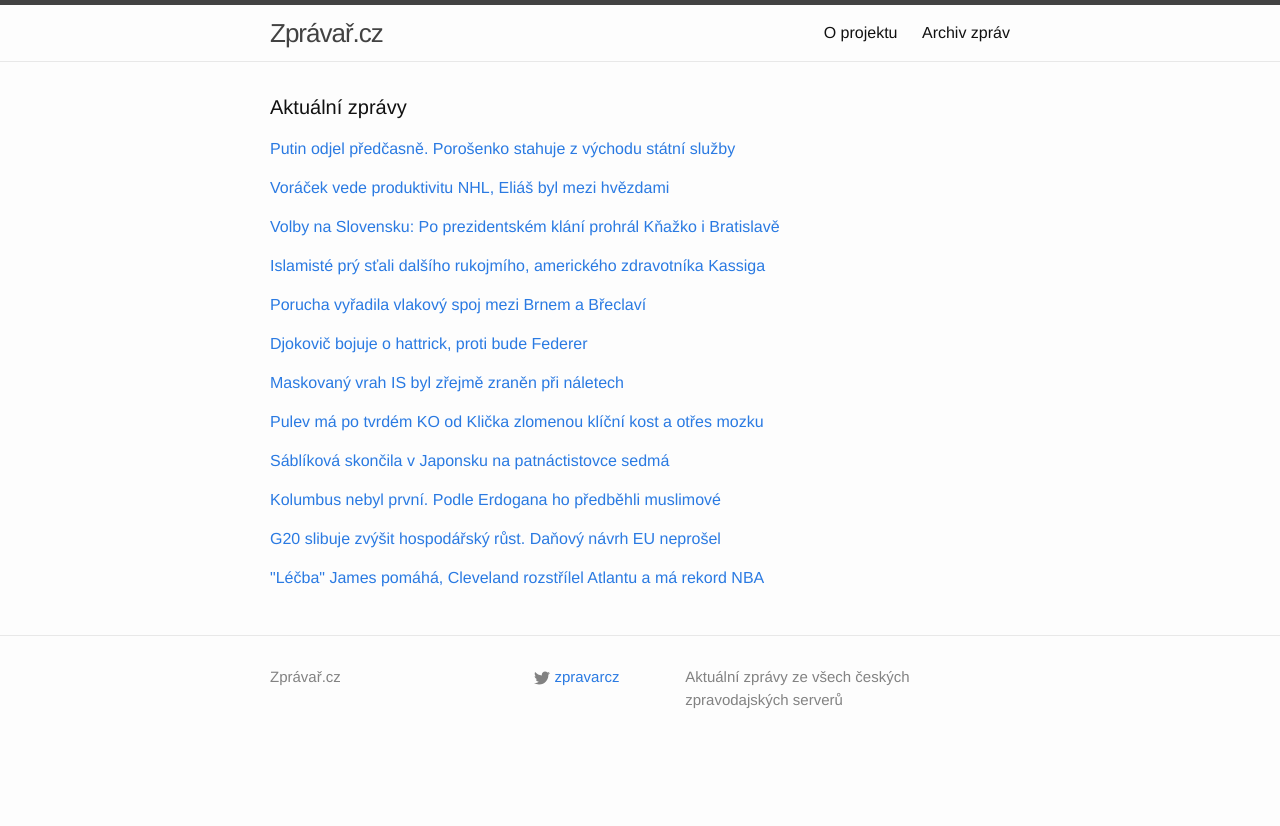
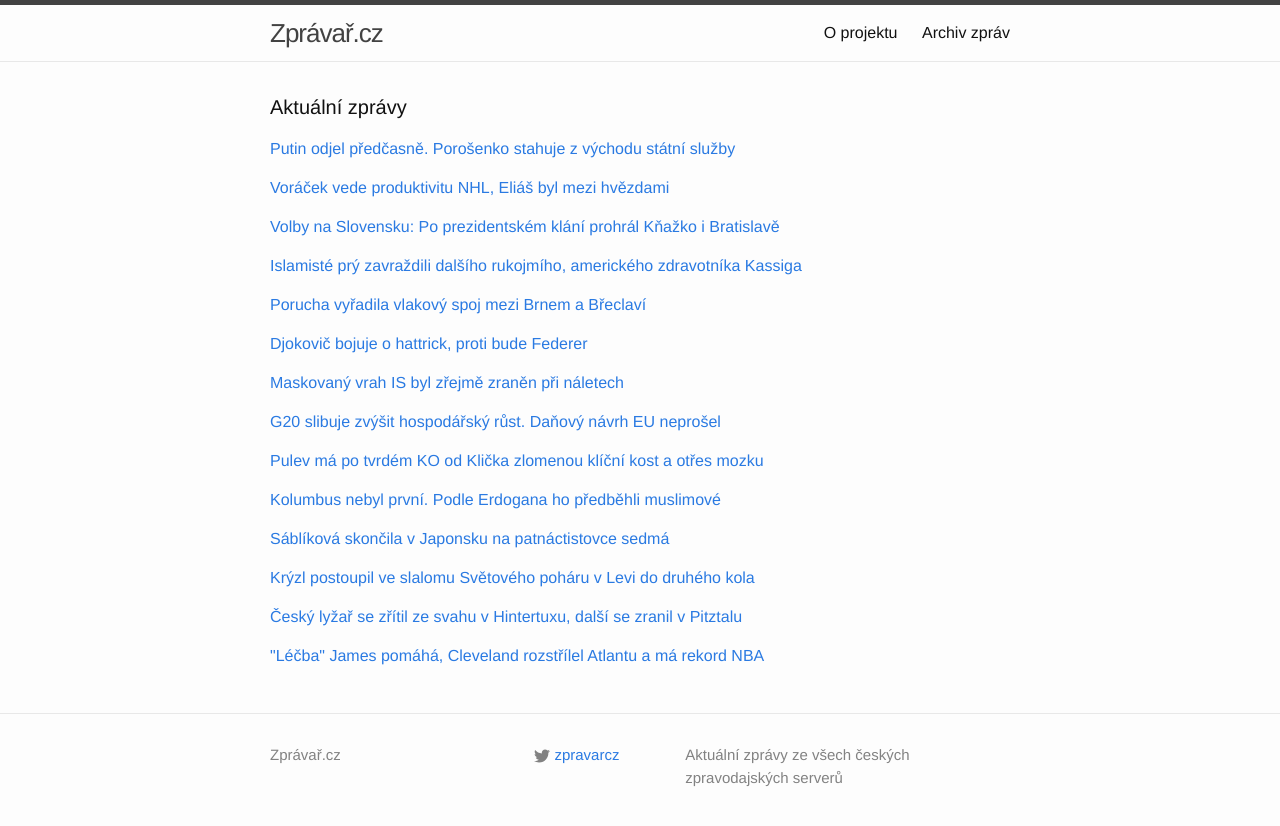
Before and after one commit to adliska/zpravar, a Jekyll site: the page built from index.html, in a window 1280 px wide. Shown: the top 826 px of the page. Built offline with Jekyll 4.4.1, drawn with Linux system fonts in a browser that asks for light colours; some of the changed lines change nothing that is shown.

Commit message:
zpravar news update

```diff
--- a/index.html
+++ b/index.html
@@ -49,9 +49,10 @@ layout: default
 <li><a href=http://www.ceskenoviny.cz/zpravy/zpravy/ve-volbach-v-bratislave-neuspel-primator-ftacnik-ani-knazko/1147853>Ve volbách v Bratislavě neuspěl primátor Ftáčnik ani Kňažko - www.ceskenoviny.cz</a></li>
 <li><a href=http://zpravy.idnes.cz/volby-v-bratislave-0ag-/zahranicni.aspx?c=A141116_070310_zahranicni_cen>Kňažko neuspěl po prezidentských volbách ani v boji o Bratislavu - zpravy.idnes.cz</a></li>
 </ul>
-</div><p><a href="javascript:;" onclick="toggle_visibility('zpravy3')">Islamisté prý sťali dalšího rukojmího, amerického zdravotníka Kassiga</a></p>
+</div><p><a href="javascript:;" onclick="toggle_visibility('zpravy3')">Islamisté prý zavraždili dalšího rukojmího, amerického zdravotníka Kassiga</a></p>
 <div id="zpravy3" style="display:none">
 <ul>
+<li><a href=http://zpravy.e15.cz/zahranicni/udalosti/islamiste-pry-zavrazdili-dalsiho-rukojmiho-americkeho-zdravotnika-kassiga-1137507>Islamisté prý zavraždili dalšího rukojmího, amerického zdravotníka Kassiga - zpravy.e15.cz</a></li>
 <li><a href=http://zpravy.e15.cz/zahranicni/udalosti/islamiste-pry-stali-dalsiho-rukojmiho-americkeho-zdravotnika-kassiga-1137507>Islamisté prý sťali dalšího rukojmího, amerického zdravotníka Kassiga - zpravy.e15.cz</a></li>
 <li><a href=http://www.tyden.cz/rubriky/zahranici/asie-a-oceanie/islamiste-popravili-dalsi-rukojmi-prosby-rodicu-nepomohly_324431.html>Islamisté popravili další rukojmí. Prosby rodičů nepomohly - www.tyden.cz</a></li>
 <li><a href=http://echo24.cz/a/ikyn6>Islámský stát zavraždil dalšího rukojmího, Američana Kassiga - echo24.cz</a></li>
@@ -89,21 +90,21 @@ layout: default
 <li><a href=http://www.novinky.cz/zahranicni/blizky-a-stredni-vychod/353641-pri-naletu-na-pozice-islamskeho-statu-byl-zranen-i-vrah-zapadnich-rukojmich.html>Při náletu na pozice Islámského státu byl zraněn i vrah západních rukojmích - www.novinky.cz</a></li>
 <li><a href=http://www.ceskenoviny.cz/zpravy/zpravy/vrah-zapadnich-rukojmich-islamskeho-statu-byl-pry-zranen/1147849>Vrah západních rukojmích Islámského státu byl prý zraněn - www.ceskenoviny.cz</a></li>
 </ul>
-</div><p><a href="javascript:;" onclick="toggle_visibility('zpravy7')">Pulev má po tvrdém KO od Klička zlomenou klíční kost a otřes mozku</a></p>
+</div><p><a href="javascript:;" onclick="toggle_visibility('zpravy7')">G20 slibuje zvýšit hospodářský růst. Daňový návrh EU neprošel</a></p>
 <div id="zpravy7" style="display:none">
+<ul>
+<li><a href=http://zpravy.e15.cz/zahranicni/ekonomika/g20-slibuje-zvysit-hospodarsky-rust-danovy-navrh-eu-neprosel-1137505>G20 slibuje zvýšit hospodářský růst. Daňový návrh EU neprošel - zpravy.e15.cz</a></li>
+<li><a href=http://www.denik.cz/ekonomika/g20-si-stanovila-cil-rust-ekonomik-o-2-1-procenta-v-pristich-peti-letech-2014111.html>G20 si stanovila cíl: růst ekonomik o 2,1 procenta v příštích pěti letech - www.denik.cz</a></li>
+<li><a href=http://www.financninoviny.cz/zpravodajstvi/zpravy/g20-chce-dosahnout-rustu-svych-ekonomik-o-2-1-procenta/1147866>G20 chce dosáhnout růstu svých ekonomik o 2,1 procenta - www.financninoviny.cz</a></li>
+<li><a href=http://byznys.ihned.cz/zpravodajstvi-svet/c1-63128560-g20-podpori-rust-ekonomik-posilit-maji-o-2-1-procenta-do-peti-let>G20 podpoří růst ekonomik, posílit mají o 2,1 procenta do pěti let - byznys.ihned.cz</a></li>
+</ul>
+</div><p><a href="javascript:;" onclick="toggle_visibility('zpravy8')">Pulev má po tvrdém KO od Klička zlomenou klíční kost a otřes mozku</a></p>
+<div id="zpravy8" style="display:none">
 <ul>
 <li><a href=http://www.denik.cz/ostatni_sport/pulev-ma-po-tvrdem-ko-od-klicka-zlomenou-klicni-kost-a-otres-mozku-20141116.html>Pulev má po tvrdém KO od Klička zlomenou klíční kost a otřes mozku - www.denik.cz</a></li>
 <li><a href=http://sport.idnes.cz/box-klicko-kubrev-0zv-/sporty.aspx?c=A141116_112431_sporty_rou>Boxer Pulev má po KO od Klička zlomenou lícní kost a otřes mozku - sport.idnes.cz</a></li>
 <li><a href=http://www.sportovninoviny.cz/zpravy/pulev-ma-po-ko-od-klicka-zlomenou-licni-kost-a-otres-mozku/1147901>Pulev má po KO od Klička zlomenou lícní kost a otřes mozku - www.sportovninoviny.cz</a></li>
 <li><a href=http://www.rozhlas.cz/_zprava/klicko-knokautoval-puleva-a-posedmnacte-obhajil-mistrovsky-pas--1421175>Kličko knokautoval Puleva a posedmnácté obhájil mistrovský pás - www.rozhlas.cz</a></li>
-</ul>
-</div><p><a href="javascript:;" onclick="toggle_visibility('zpravy8')">Sáblíková skončila v Japonsku na patnáctistovce sedmá</a></p>
-<div id="zpravy8" style="display:none">
-<ul>
-<li><a href=http://www.sportovninoviny.cz/zpravy/sablikova-skoncila-v-japonsku-na-patnactistovce-sedma/1147868>Sáblíková skončila v Japonsku na patnáctistovce sedmá - www.sportovninoviny.cz</a></li>
-<li><a href=http://www.denik.cz/zimni_sporty/sablikova-byla-na-1500-m-sedma-erbanove-na-petistovce-unikla-desitka-20141116.html>Sáblíková byla na 1500 m sedmá, Erbanové na pětistovce unikla desítka - www.denik.cz</a></li>
-<li><a href=http://sport.aktualne.cz/sablikova-skoncila-na-v-japonsku-na-patnactistovce-sedma/r~3df047766d6611e4845a002590604f2e/>Sáblíková skončila na v Japonsku na patnáctistovce sedmá - sport.aktualne.cz</a></li>
-<li><a href=http://www.sportovninoviny.cz/zpravy/sablikova-skoncila-na-sp-v-japonsku-na-patnactistovce-sedma/1147868>Sáblíková skončila na SP v Japonsku na patnáctistovce sedmá - www.sportovninoviny.cz</a></li>
 </ul>
 </div><p><a href="javascript:;" onclick="toggle_visibility('zpravy9')">Kolumbus nebyl první. Podle Erdogana ho předběhli muslimové</a></p>
 <div id="zpravy9" style="display:none">
@@ -113,16 +114,30 @@ layout: default
 <li><a href=http://zpravy.e15.cz/zahranicni/udalosti/muslimove-byli-v-americe-pred-kolumbem-tvrdi-turecky-prezident-1137495>Muslimové byli v Americe před Kolumbem, tvrdí turecký prezident - zpravy.e15.cz</a></li>
 <li><a href=http://zpravy.idnes.cz/erdogan-tvrdi-ze-ameriku-objevili-muslimove-fmr-/zahranicni.aspx?c=A141116_075257_zahranicni_cen>Muslimové objevili Ameriku, říká turecký prezident s odvoláním na Kolumba - zpravy.idnes.cz</a></li>
 </ul>
-</div><p><a href="javascript:;" onclick="toggle_visibility('zpravy10')">G20 slibuje zvýšit hospodářský růst. Daňový návrh EU neprošel</a></p>
+</div><p><a href="javascript:;" onclick="toggle_visibility('zpravy10')">Sáblíková skončila v Japonsku na patnáctistovce sedmá</a></p>
 <div id="zpravy10" style="display:none">
 <ul>
-<li><a href=http://zpravy.e15.cz/zahranicni/ekonomika/g20-slibuje-zvysit-hospodarsky-rust-danovy-navrh-eu-neprosel-1137505>G20 slibuje zvýšit hospodářský růst. Daňový návrh EU neprošel - zpravy.e15.cz</a></li>
-<li><a href=http://www.denik.cz/ekonomika/g20-si-stanovila-cil-rust-ekonomik-o-2-1-procenta-v-pristich-peti-letech-2014111.html>G20 si stanovila cíl: růst ekonomik o 2,1 procenta v příštích pěti letech - www.denik.cz</a></li>
-<li><a href=http://www.financninoviny.cz/zpravodajstvi/zpravy/g20-chce-dosahnout-rustu-svych-ekonomik-o-2-1-procenta/1147866>G20 chce dosáhnout růstu svých ekonomik o 2,1 procenta - www.financninoviny.cz</a></li>
-<li><a href=http://byznys.ihned.cz/zpravodajstvi-svet/c1-63128560-g20-podpori-rust-ekonomik-posilit-maji-o-2-1-procenta-do-peti-let>G20 podpoří růst ekonomik, posílit mají o 2,1 procenta do pěti let - byznys.ihned.cz</a></li>
+<li><a href=http://www.sportovninoviny.cz/zpravy/sablikova-skoncila-v-japonsku-na-patnactistovce-sedma/1147868>Sáblíková skončila v Japonsku na patnáctistovce sedmá - www.sportovninoviny.cz</a></li>
+<li><a href=http://www.denik.cz/zimni_sporty/sablikova-byla-na-1500-m-sedma-erbanove-na-petistovce-unikla-desitka-20141116.html>Sáblíková byla na 1500 m sedmá, Erbanové na pětistovce unikla desítka - www.denik.cz</a></li>
+<li><a href=http://sport.aktualne.cz/sablikova-skoncila-na-v-japonsku-na-patnactistovce-sedma/r~3df047766d6611e4845a002590604f2e/>Sáblíková skončila na v Japonsku na patnáctistovce sedmá - sport.aktualne.cz</a></li>
+<li><a href=http://www.sportovninoviny.cz/zpravy/sablikova-skoncila-na-sp-v-japonsku-na-patnactistovce-sedma/1147868>Sáblíková skončila na SP v Japonsku na patnáctistovce sedmá - www.sportovninoviny.cz</a></li>
 </ul>
-</div><p><a href="javascript:;" onclick="toggle_visibility('zpravy11')">"Léčba" James pomáhá, Cleveland rozstřílel Atlantu a má rekord NBA</a></p>
+</div><p><a href="javascript:;" onclick="toggle_visibility('zpravy11')">Krýzl postoupil ve slalomu Světového poháru v Levi do druhého kola</a></p>
 <div id="zpravy11" style="display:none">
+<ul>
+<li><a href=http://sport.idnes.cz/lyzovani-slalom-sp-kryzl-0h9-/lyzovani.aspx?c=A141116_120618_lyzovani_rou>Krýzl postoupil ve slalomu Světového poháru v Levi do druhého kola - sport.idnes.cz</a></li>
+<li><a href=http://www.denik.cz/zimni_sporty/kryzl-utoci-v-uvodnim-slalomu-sp-na-body-jako-posledni-prosel-do-2-kola-20141116.html>Krýzl útočí v prvním slalomu SP na body, jako poslední prošel do 2. kola - www.denik.cz</a></li>
+<li><a href=http://www.sportovninoviny.cz/zpravy/kryzl-postoupil-ve-slalomu-sp-v-levi-do-druheho-kola/1147905>Krýzl postoupil ve slalomu SP v Levi do druhého kola - www.sportovninoviny.cz</a></li>
+</ul>
+</div><p><a href="javascript:;" onclick="toggle_visibility('zpravy12')">Český lyžař se zřítil ze svahu v Hintertuxu, další se zranil v Pitztalu</a></p>
+<div id="zpravy12" style="display:none">
+<ul>
+<li><a href=http://zpravy.idnes.cz/zraneni-cesti-lyzari-v-alpach-d2g-/zahranicni.aspx?c=A141116_120025_zahranicni_cen>Český lyžař se zřítil ze svahu v Hintertuxu, další se zranil v Pitztalu - zpravy.idnes.cz</a></li>
+<li><a href=http://www.novinky.cz/zahranicni/evropa/353652-v-alpach-se-zranili-dva-cesti-lyzari-jeden-se-zritil-ze-svahu.html>V Alpách se zranili dva čeští lyžaři, jeden se zřítil ze svahu - www.novinky.cz</a></li>
+<li><a href=http://zpravy.aktualne.cz/v-rakouskych-alpach-se-vazne-zranili-dva-cesti-lyzari/r~8c39e49a6d7b11e4833a0025900fea04/>V rakouských Alpách se vážně zranili dva čeští lyžaři - zpravy.aktualne.cz</a></li>
+</ul>
+</div><p><a href="javascript:;" onclick="toggle_visibility('zpravy13')">"Léčba" James pomáhá, Cleveland rozstřílel Atlantu a má rekord NBA</a></p>
+<div id="zpravy13" style="display:none">
 <ul>
 <li><a href=http://www.denik.cz/ostatni_sport/lecba-james-pomaha-cleveland-rozstrilel-atlantu-a-ma-rekord-nba-20141116.html>"Léčba" James pomáhá, Cleveland rozstřílel Atlantu a má rekord NBA - www.denik.cz</a></li>
 <li><a href=http://sport.idnes.cz/basketbal-nba-rekord-zpravodajstvi-d6j-/basket.aspx?c=A141116_095300_sport-basket_rou>Cleveland rozstřílel trojkami Atlantu a má rekord zámořské NBA - sport.idnes.cz</a></li>
```
